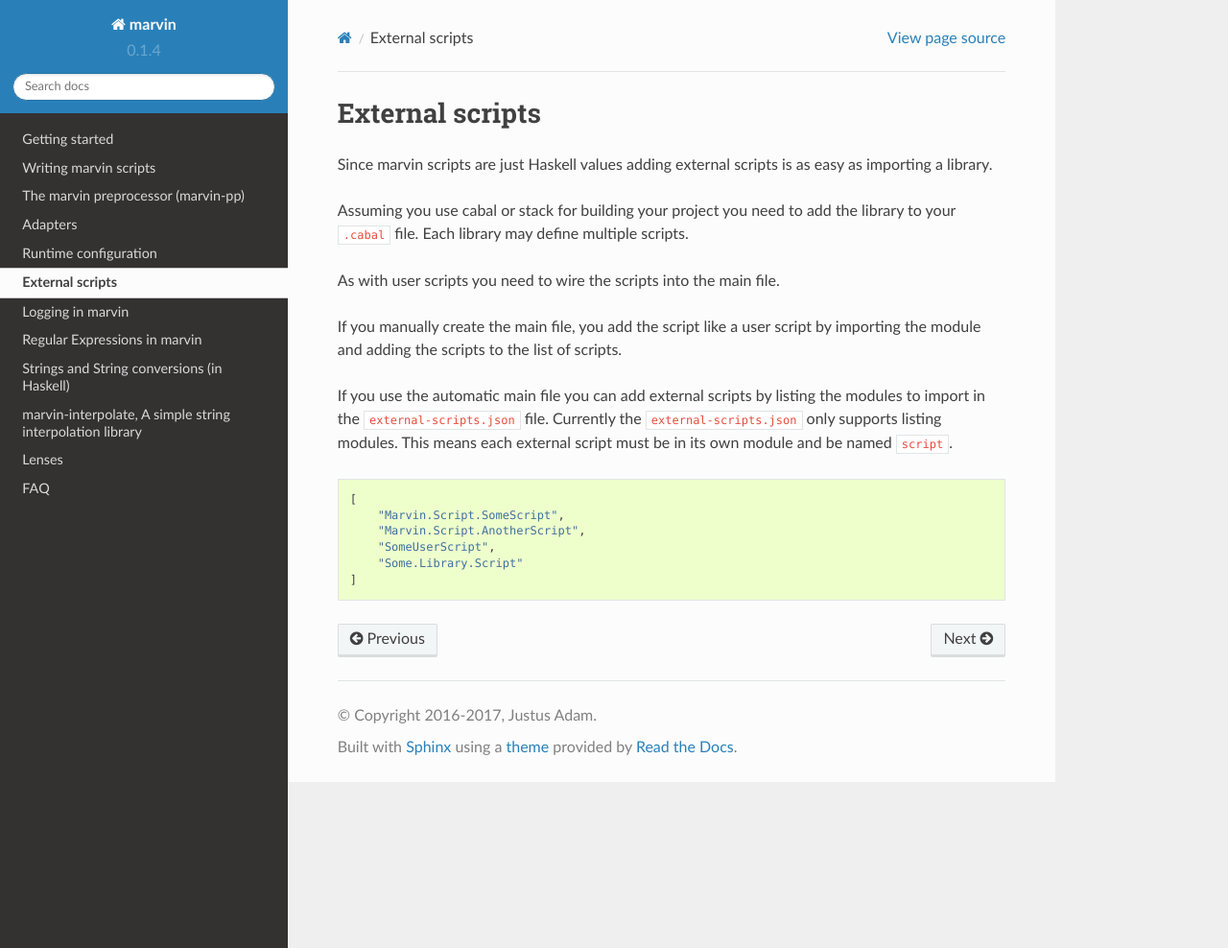
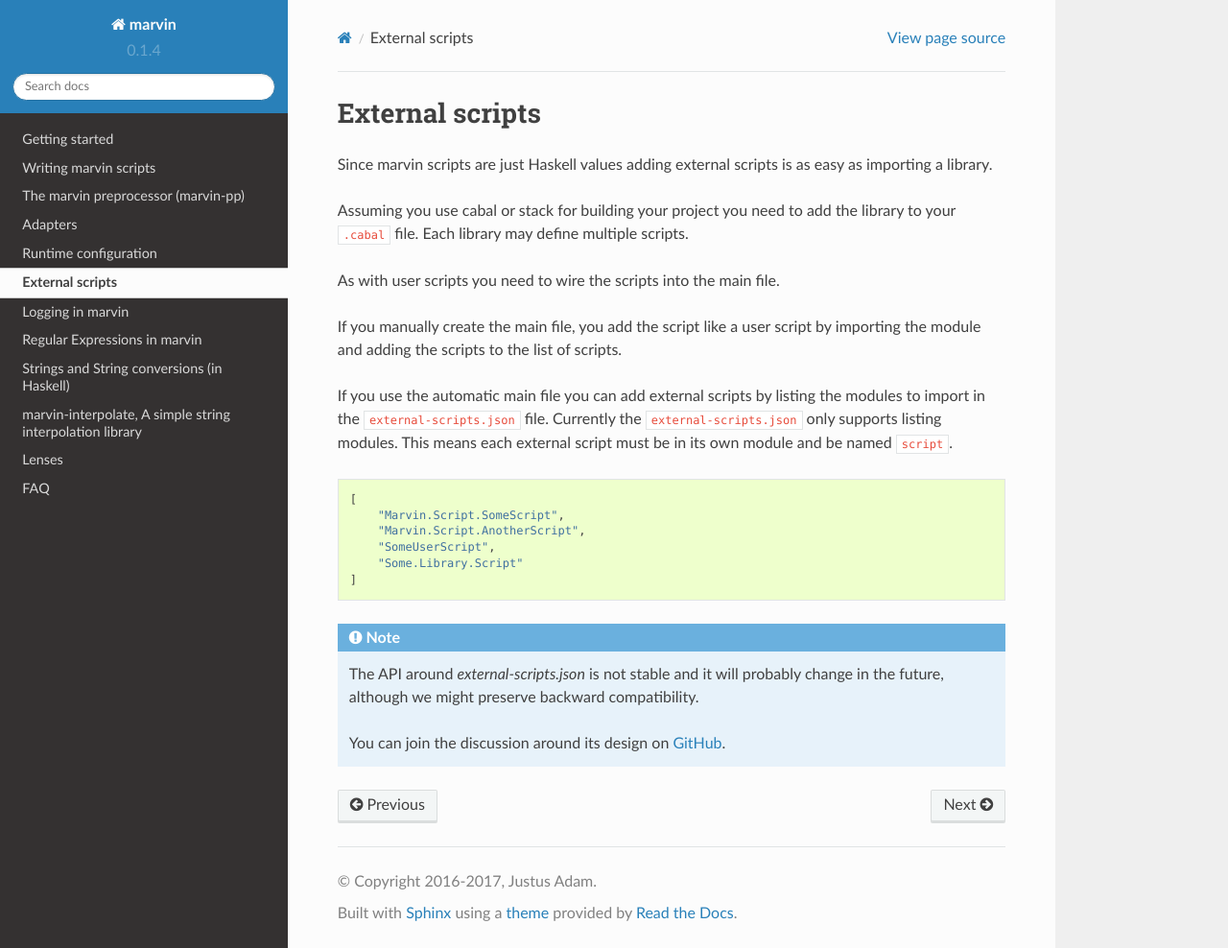
Before and after one commit to JustusAdam/marvin-docs, a Sphinx documentation site: the page built from source/external-scripts.rst, in a window 1280 px wide and 988 px high. Shown: the whole window at 96% size. Built offline with Sphinx 7.4.7 and the Read the Docs theme 2.0.0, drawn with Linux system fonts in a browser that asks for light colours.

Commit message:
Linking to API design issue

```diff
--- a/source/external-scripts.rst
+++ b/source/external-scripts.rst
@@ -25,3 +25,8 @@ This means each external script must be in its own module and be named ``script`
         "SomeUserScript",
         "Some.Library.Script"
     ]
+
+
+.. note:: The API around `external-scripts.json` is not stable and it will probably change in the future, although we might preserve backward compatibility.
+
+    You can join the discussion around its design on `GitHub <https://github.com/JustusAdam/marvin/issues/8>`__.
```
